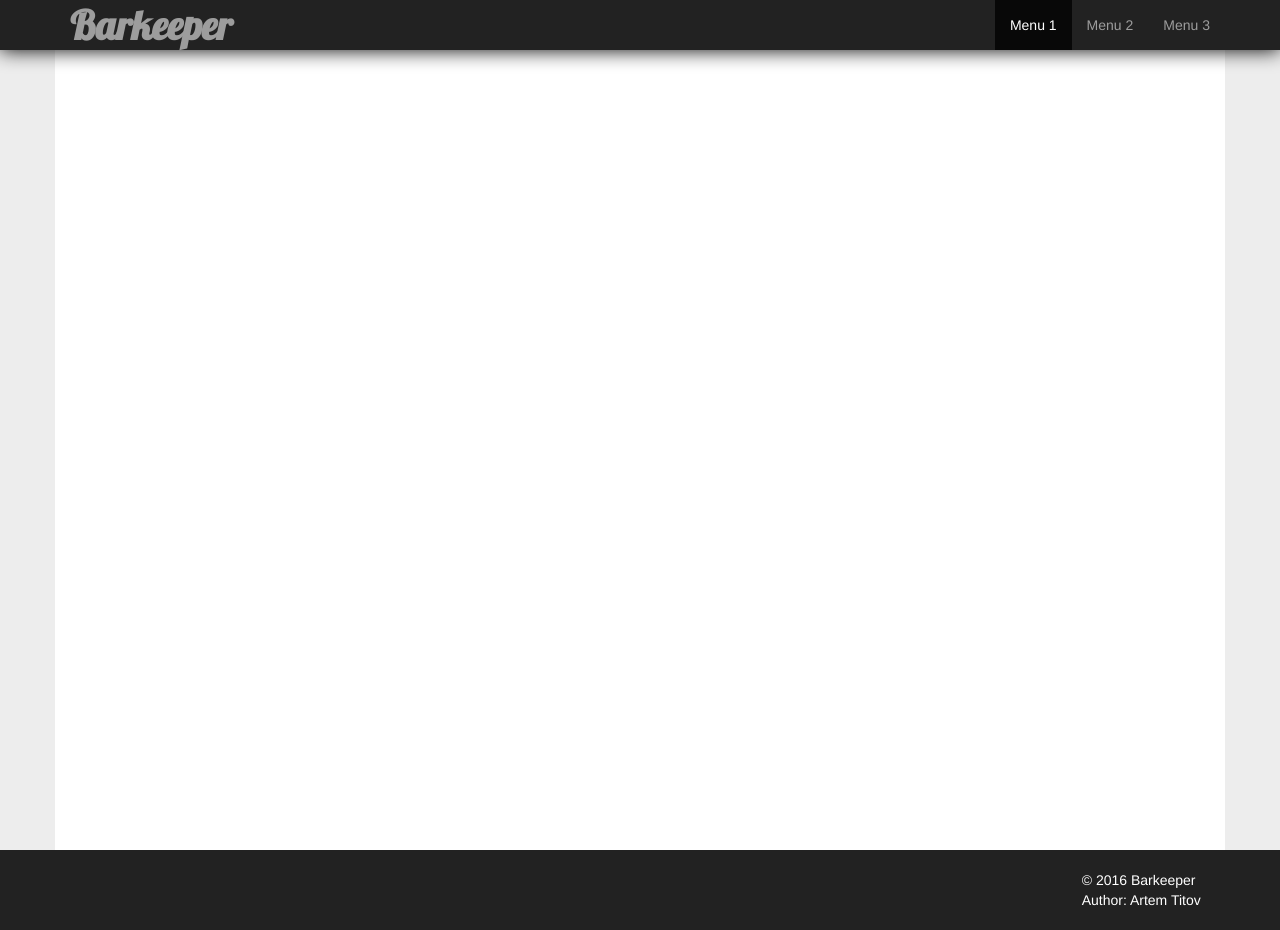
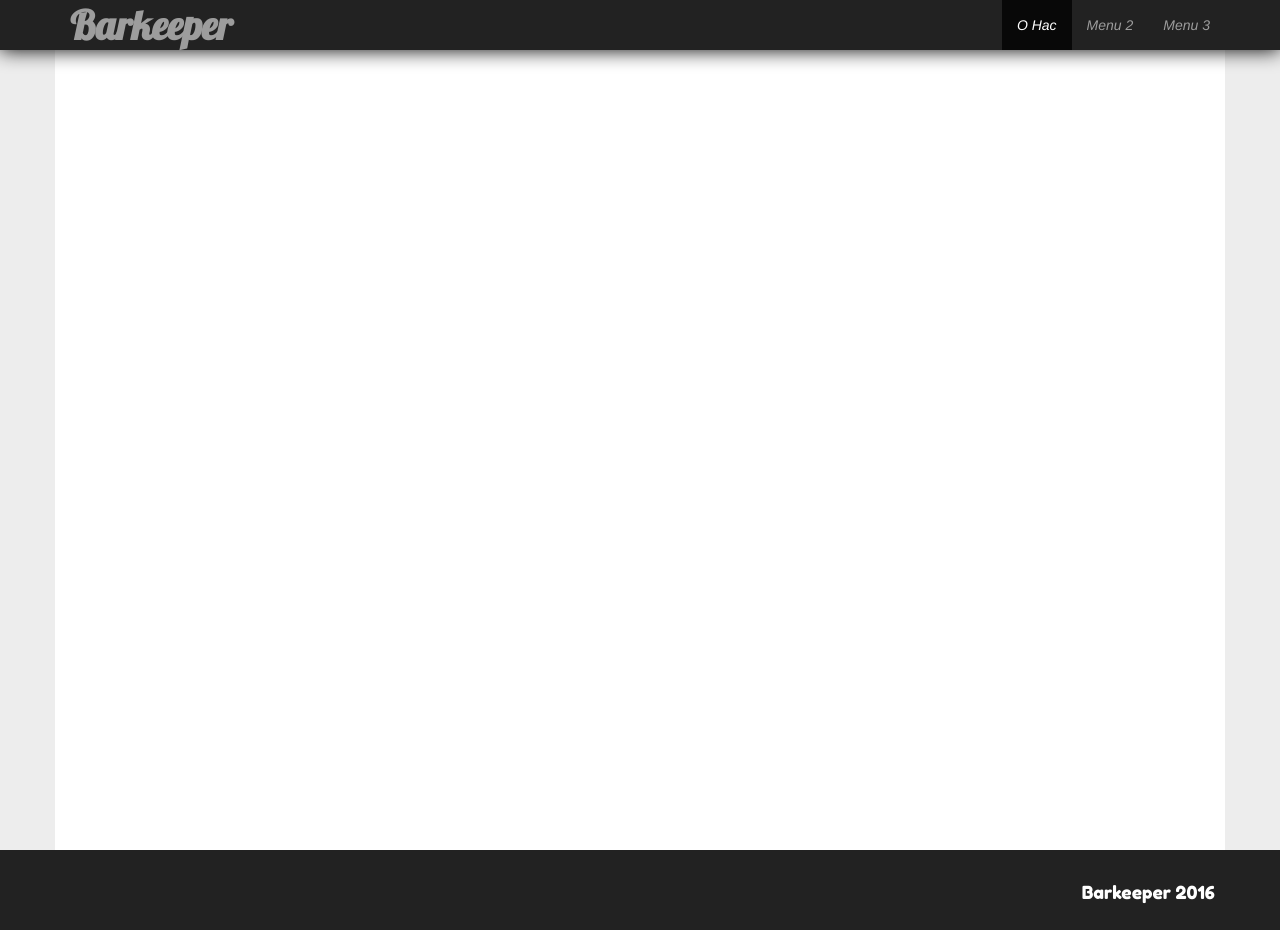
Before and after one commit to TitovArtem/cocktails, a Django app: template templates/base.html in a window 1280 px wide. Run offline with Django 3.2, Linux system fonts and the light colour scheme; the template is opened without the code that fills it, so the values that code supplies are empty; some libraries are stand-ins or nearby versions.

Commit message:
Close #24 Add about page.

```diff
--- a/recipes_adviser/urls.py
+++ b/recipes_adviser/urls.py
@@ -11,4 +11,5 @@ urlpatterns = [
         views.ingredient, name='ingredient_detail'),
     url(r'^recipe/(?P<recipe_id>[0-9]+)/$', views.recipe, name='recipe_detail'),
     url(r'^tool/(?P<tool_id>[0-9]+)/$', views.tool, name='tool_detail'),
+    url(r'about/$', views.about, name='about')
 ]
--- a/recipes_adviser/views.py
+++ b/recipes_adviser/views.py
@@ -100,3 +100,7 @@ def tool(request, tool_id):
         tool_obj.image = {"url": settings.DEFAULT_TOOL_IMG_URL}
     return render_to_response("recipes_adviser/detail_page.html",
                               {"object": tool_obj})
+
+
+def about(request):
+    return render_to_response("recipes_adviser/about.html")
--- a/static/css/base.css
+++ b/static/css/base.css
@@ -17,6 +17,10 @@ body {
 
   color: #ffffff;
 
+}
+
+header li {
+  font-style: italic;
 }
 
 .content {
@@ -46,18 +50,20 @@ body {
   box-shadow: 0 0 0 rgba(0, 0, 0, 0);
 }
 
-.author-info {
+.footer-site-info {
   position: absolute;
   right: 0px;
-  margin-top: 20px;
+  margin-top: 30px;
   align-self: right;
 
+  font-size: 18px;
+  font-family: 'Fredoka One';
   color: #ffffff;
 }
 
 h1 {
   color: black;
-  font-family:'PT Serif';
+  font-family: 'PT Serif';
   font-style: italic;
   font-weight: bold;
 }
--- a/templates/base.html
+++ b/templates/base.html
@@ -9,6 +9,7 @@
   <link rel="stylesheet" href="{% static 'css/bootstrap.min.css' %}">
   <link rel="stylesheet" href="{% static 'css/base.css' %}">
   <link rel="stylesheet" href="//fonts.googleapis.com/css?family=Lobster&subset=latin,latin-ext" type="text/css">
+  <link rel="stylesheet" href="//fonts.googleapis.com/css?family=Fredoka%20One" type="text/css">
 
   <script src="{% static 'js/jquery-1.12.3.min.js' %}"></script>
   <script src="{% static 'js/bootstrap.min.js' %}"></script>
@@ -33,7 +34,7 @@
         </div>
         <div class="collapse navbar-collapse" id="b-menu-1">
           <ul class="nav navbar-nav navbar-right">
-            <li class="active"><a href="#">Menu 1</a></li>
+            <li class="active"><a href="{% url 'recipes_adviser:about' %}">О Нас</a></li>
             <li><a href="#">Menu 2</a></li>
             <li><a href="#">Menu 3</a></li>
           </ul>
@@ -54,7 +55,7 @@
     {% block footer %}
     <div class="navbar-footer navbar navbar-inverse" role="navigation">
       <div class="container">
-        <div class="author-info col-xs-6 col-sm-4 col-mg-4 col-lg-2"> &copy; 2016 Barkeeper <br>Author: Artem Titov</div>
+        <div class="footer-site-info col-xs-5 col-sm-3 col-md-3 col-lg-2">Barkeeper 2016</div>
       </div>
     </div>
     {% endblock footer %}
```
Also changed, not shown: recipes_adviser/static/css/contacts.css (added, +29 -0 lines), recipes_adviser/templates/recipes_adviser/about.html (added, +32 -0 lines).
